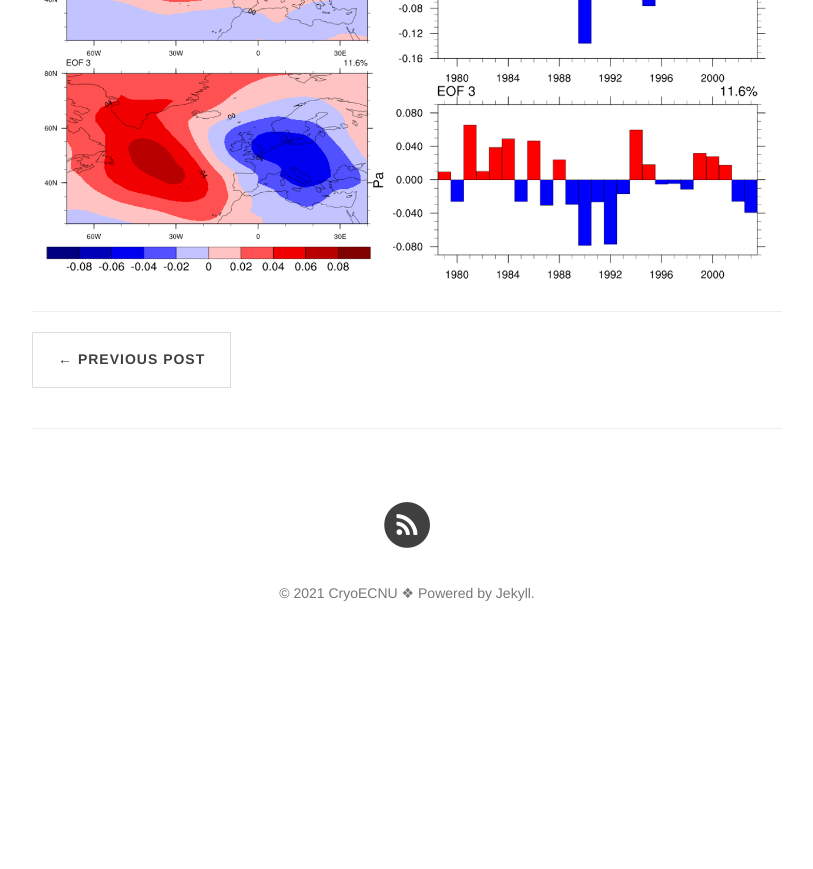
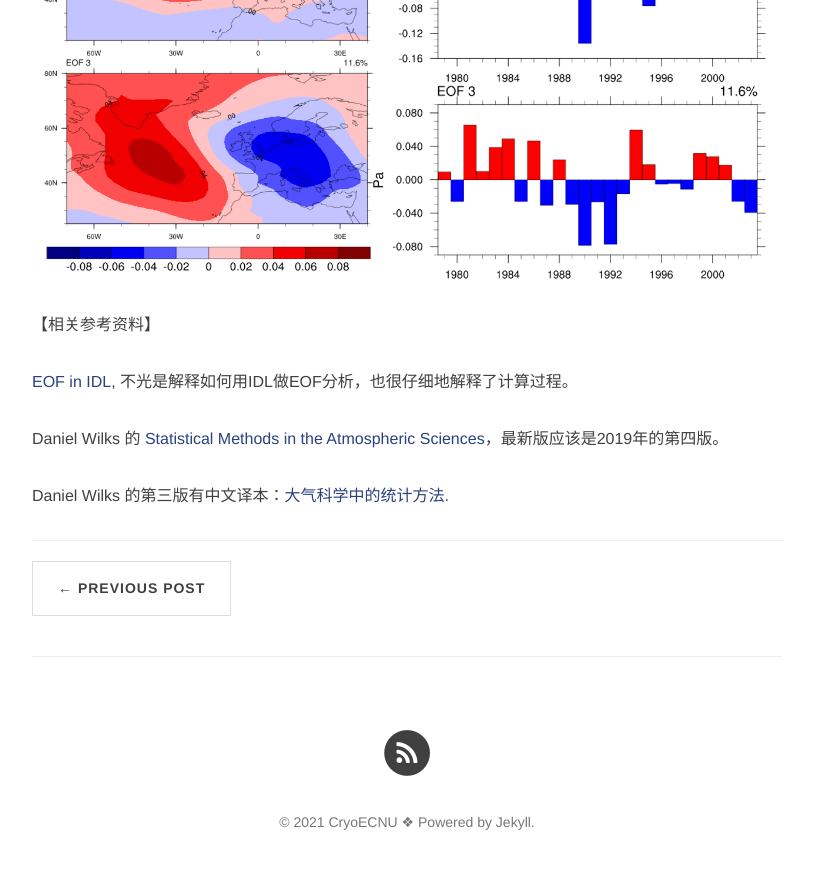
Before and after one commit to CryoECNU/cryoecnu.github.io, a Jekyll site: the page built from _posts/2021-02-14-Standard_EOF.md, in a window 1280 px wide and 900 px high, scrolled down 1500 px. Shown: the top 869 px of the window, without its empty margins (233-1046 px from the left). Built offline with Jekyll 4.4.1, drawn with Linux system fonts in a browser that asks for light colours; nearby versions of some CDN libraries; comment, search, counter and statistics services are not loaded; before the commit the page ends 2171 px from its top, so only the background shows below that.

Commit message:
Update 2021-02-14-Standard_EOF.md

```diff
--- a/_posts/2021-02-14-Standard_EOF.md
+++ b/_posts/2021-02-14-Standard_EOF.md
@@ -29,3 +29,11 @@ NCL结果：
 <center>
 <p><img src="/img/eof_20210214.png" align="center"></p>
 </center>
+
+【相关参考资料】
+
+[EOF in IDL](http://www.idlcoyote.com/code_tips/eof_analysis.html), 不光是解释如何用IDL做EOF分析，也很仔细地解释了计算过程。
+
+Daniel Wilks 的 [Statistical Methods in the Atmospheric Sciences](https://www.elsevier.com/books/statistical-methods-in-the-atmospheric-sciences/wilks/978-0-12-815823-4)，最新版应该是2019年的第四版。
+
+Daniel Wilks 的第三版有中文译本：[大气科学中的统计方法](https://item.jd.com/12403725.html).
```
